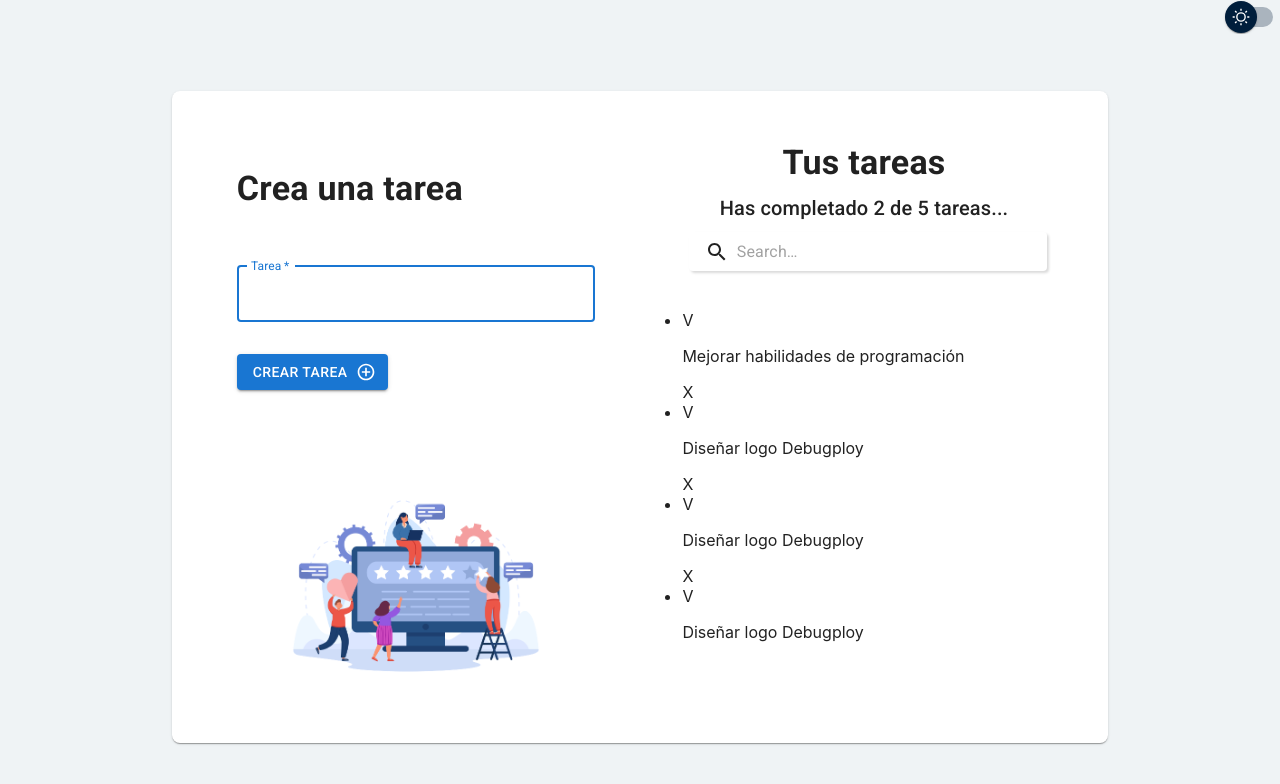
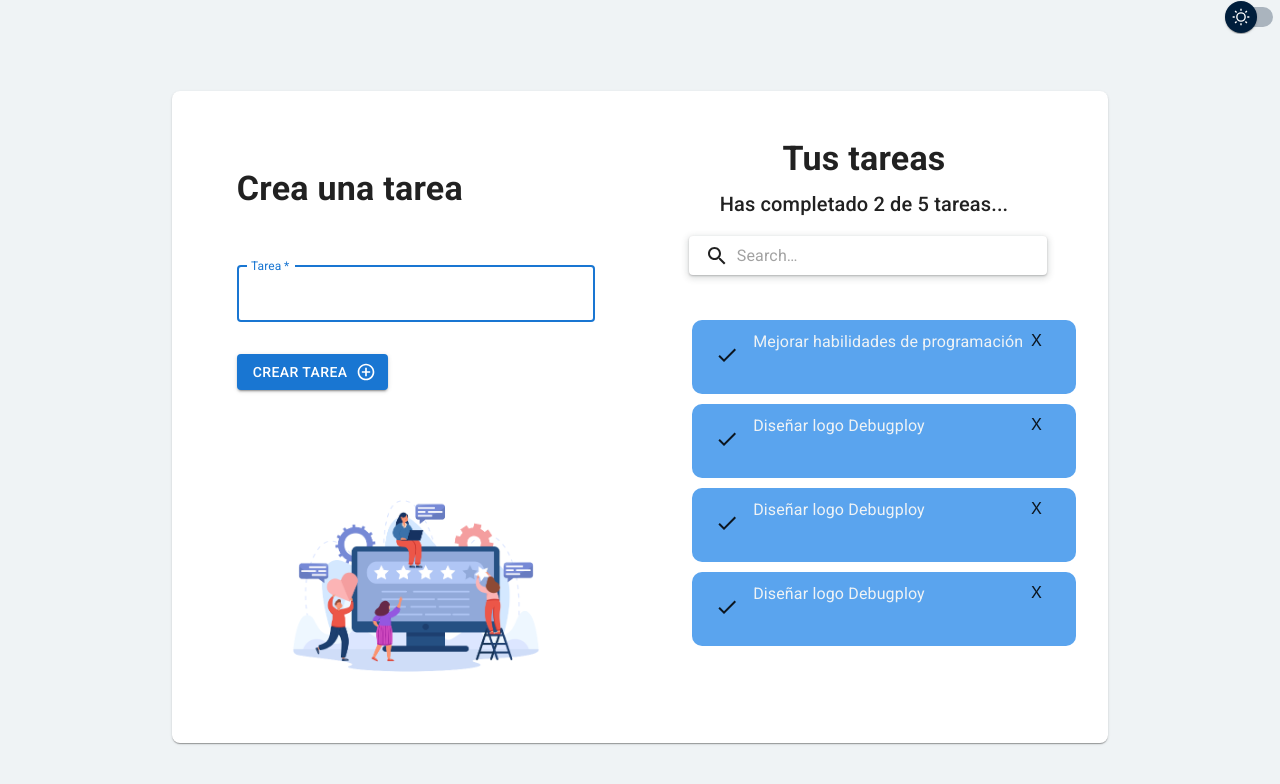
Before and after one commit to Bebeeloper/todo-machine, a React (Create React App) app: page / in a window 1280 px wide. Shown: the top 784 px of the page. Built offline with nearby package versions, Linux system fonts and the light colour scheme.

Commit message:
custom scroll bar

```diff
--- a/src/modules/ToDos/components/ToDoCounter.tsx
+++ b/src/modules/ToDos/components/ToDoCounter.tsx
@@ -9,7 +9,7 @@ function ToDoCounter(props: ToDoCounterType) {
       <Typography variant="h4" align="center" sx={{margin: 1, fontWeight: 700}}>
           Tus tareas
       </Typography>
-      <Typography variant="h6" align="center" sx={{mb: 1}}>
+      <Typography variant="h6" align="center" sx={{mb: 2}}>
           Has completado {completed} de {total} tareas...
       </Typography>
     </>
--- a/src/modules/ToDos/components/ToDoItem.tsx
+++ b/src/modules/ToDos/components/ToDoItem.tsx
@@ -1,13 +1,66 @@
 import React from 'react'
+import { styled, alpha } from '@mui/material/styles';
 import { ToDoItemType } from '../types/types'
+import Box from '@mui/material/Box';
+import IconButton from '@mui/material/IconButton';
+import CheckIcon from '@mui/icons-material/Check';
+import Typography from '@mui/material/Typography';
+import { palette_colors } from '../types/types';
+
+
+const Btn = styled('div')(({ theme }) => ({
+  width: '100%',
+  // height: '50px',
+  padding: '5px',
+  borderRadius: '50%',
+  cursor: 'pointer',
+  '&:hover': {
+    // backgroundColor: alpha(theme.palette.common.white, 0.25),
+    // backgroundColor: palette_colors.light_letter,
+    // border: '0.1px solid blue',
+    padding: '5px',
+    backgroundColor: 'none',
+    borderRadius: '50%'
+  }
+}));
 
 function ToDoItem(props: ToDoItemType) {
-    const { text } = props
+    const { text, mode, taskCompleted, setTaskCompleted} = props
   return (
-    <li>
-        <span>V</span>
-        <p>{text}</p>
+    <li style={{
+      padding: '10px',
+      margin: '10px',
+      display: 'flex',
+      borderRadius: '10px',
+      backgroundColor: mode === false ? palette_colors.blue_background : palette_colors.dark_background
+      // boxShadow: mode === false ? 'rgba(60, 64, 67, 0.3) 0px 1px 2px 0px, rgba(60, 64, 67, 0.15) 0px 2px 6px 2px' : 'none',
+      // boxShadow: mode === false ? 'rgba(0, 0, 0, 0.3) 1.95px 1.95px 2.6px' : 'none',
+    }}>
+      <Box sx={{
+        padding: 1,
+        width: '10%',
+        display: 'flex',
+        justifyContent: 'center',
+        alignItems: 'center'
+      }}>
+        <Btn onClick={() => setTaskCompleted(!taskCompleted)} sx={{
+          bgcolor: taskCompleted ? 'green' : 'none'
+        }}>
+          <CheckIcon />
+        </Btn>
+      </Box>
+      <Box sx={{
+        width: '80%'
+      }}>
+        <Typography color={palette_colors.light_letter}>
+          {text}
+        </Typography>
+      </Box>
+      <Box sx={{
+        width: '10%'
+      }}>
         <span>X</span>
+      </Box>
     </li>
   )
 }
--- /dev/null
+++ b/src/modules/ToDos/components/ToDoList.css
@@ -0,0 +1,14 @@
+.scroll-list::-webkit-scrollbar{
+    width: 0.5rem;
+}
+
+/* Handle */
+.scroll-list::-webkit-scrollbar-thumb {
+    background: rgba(165, 165, 165, 0.63);
+    border-radius: 10px;
+}
+
+/* Handle on hover */
+.scroll-list::-webkit-scrollbar-thumb:hover {
+    background: rgba(128, 128, 128, 0.63);
+}
--- a/src/modules/ToDos/components/ToDoList.tsx
+++ b/src/modules/ToDos/components/ToDoList.tsx
@@ -1,10 +1,19 @@
 import React from 'react'
+import './ToDoList.css'
 import { ToDoListType } from '../types/types'
+// import Paper from '@mui/material/Paper';
+import Box from '@mui/material/Box';
 
 function ToDoList(props: ToDoListType) {
     const { children } = props
   return (
-    <ul style={{position: 'absolute', overflow: 'auto', width: '90%', height: '80%'}}>
+    <ul className='scroll-list' style={{
+      position: 'absolute',
+      overflow: 'auto',
+      width: '90%',
+      height: '80%',
+      listStyle: 'none'
+    }}>
       {children}
     </ul>
   )
--- a/src/modules/ToDos/components/ToDoSearch.tsx
+++ b/src/modules/ToDos/components/ToDoSearch.tsx
@@ -16,6 +16,7 @@ const SearchIconWrapper = styled('div')(({ theme }) => ({
 }));
 
 const StyledInputBase = styled(InputBase)(({ theme }) => ({
+  width: '100%',
   color: 'inherit',
   '& .MuiInputBase-input': {
     padding: theme.spacing(1, 1, 1, 0),
@@ -38,12 +39,12 @@ function ToDoSearch(props: LightDarkMode) {
     borderRadius: theme.shape.borderRadius,
     // backgroundColor: alpha(theme.palette.common.white, 0.15),
     backgroundColor: mode === false ? 'white' : alpha(theme.palette.common.white, 0.15),
-    boxShadow: mode === false ? 'rgba(0, 0, 0, 0.15) 1.95px 1.95px 2.6px' : 'none',
+    boxShadow: mode === false ? 'rgba(60, 64, 67, 0.3) 0px 1px 2px 0px, rgba(60, 64, 67, 0.15) 0px 2px 6px 2px' : 'none',
     '&:hover': {
       // backgroundColor: alpha(theme.palette.common.white, 0.25),
       // backgroundColor: palette_colors.light_letter,
       // border: '0.1px solid blue',
-      boxShadow: mode === false ? 'rgba(0, 0, 0, 0.3) 1.95px 1.95px 2.6px' : 'none',
+      boxShadow: mode === false ? 'rgba(60, 64, 67, 0.5) 0px 1px 2px 0px, rgba(60, 64, 67, 0.2) 0px 2px 6px 2px' : 'none',
       backgroundColor: mode === false ? 'none' : alpha(theme.palette.common.white, 0.3),
     },
     marginLeft: 0,
--- a/src/modules/ToDos/container/ToDoContainer.tsx
+++ b/src/modules/ToDos/container/ToDoContainer.tsx
@@ -71,12 +71,13 @@ const toDos = [
     {text: 'Diseñar logo Debugploy', completed: false},
     {text: 'Diseñar logo Debugploy', completed: false},
     {text: 'Diseñar logo Debugploy', completed: false},
-    {text: 'Diseñar logo Debugploy', completed: false},
+    {text: 'Diseñar logo Debugploy Diseñar logo Debugploy Diseñar logo Debugploy Diseñar logo Debugploy Diseñar logo Debugploy', completed: false},
 ];
 
 function ToDoContainer() {
 
-    const [mode, setMode] = useState(false);
+    const [mode, setMode] = useState<boolean>(false);
+    const [taskCompleted, setTaskCompleted] = useState<boolean>(false);
     const theme = createTheme({
         palette:{
             mode: mode ? "dark" : "light"
@@ -154,6 +155,9 @@ function ToDoContainer() {
                             <ToDoItem
                               key={index}
                               text={todo.text}
+                              mode={mode}
+                              taskCompleted={taskCompleted}
+                              setTaskCompleted={setTaskCompleted}
                             />
                           ))}
                         </ToDoList>
--- a/src/modules/ToDos/types/types.tsx
+++ b/src/modules/ToDos/types/types.tsx
@@ -1,4 +1,4 @@
-import { ReactNode } from "react";
+import { Dispatch, ReactNode } from "react";
 
 export type ToDoCounterType = {
     completed: number;
@@ -7,6 +7,9 @@ export type ToDoCounterType = {
 
 export type ToDoItemType = {
     text: string;
+    mode: boolean;
+    taskCompleted: boolean;
+    setTaskCompleted: React.Dispatch<React.SetStateAction<boolean>>;
 };
 
 export type ToDoListType = {
@@ -18,6 +21,7 @@ export type LightDarkMode = {
 }
 
 export const palette_colors = {
+    blue_background: '#5AA4EE',
     error: '#FF4D4D',
     light_letter: '#EFF3F5',
     modal_background: '#A0A7AC',
```
